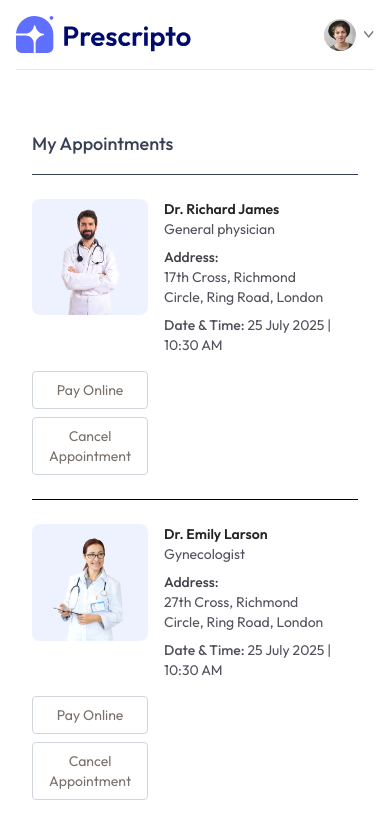
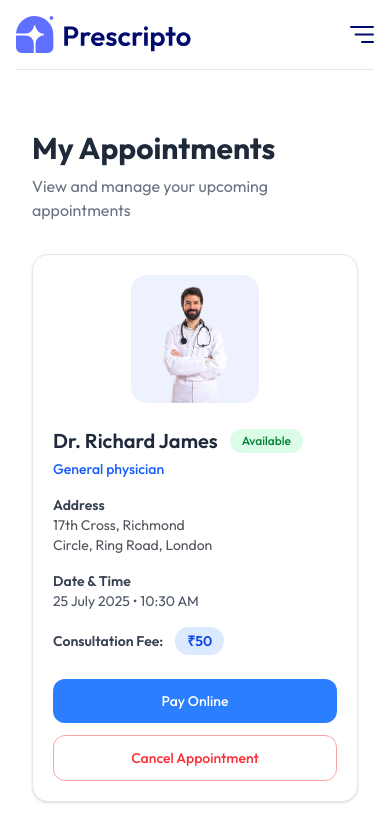
Before and after one commit to Utkarsh-webdev/Doc-Place, a React (Vite) app in the folder client/: page /my-appointments in a window 390 px wide. Shown: the top 821 px of the page. Built offline with nearby package versions, Linux system fonts and the light colour scheme.

Commit message:
feat: complete frontend with authentication, appointments, profile, and responsive UI

```diff
--- a/client/src/components/Navbar.jsx
+++ b/client/src/components/Navbar.jsx
@@ -1,3 +1,4 @@
+
 import React, { useState } from "react";
 import { assets } from "../assets/assets_frontend/assets";
 import { NavLink, useNavigate } from "react-router-dom";
@@ -5,11 +6,13 @@ import { NavLink, useNavigate } from "react-router-dom";
 const Navbar = () => {
   const navigate = useNavigate();
 
-  // For testing
   const [token, setToken] = useState(true);
+  const [showMenu, setShowMenu] = useState(false);
 
   return (
+    <>
       <div className="flex items-center justify-between py-4 mb-5 border-b border-gray-200 bg-white sticky top-0 z-50">
+
         {/* Logo */}
         <img
           src={assets.logo}
@@ -18,19 +21,14 @@ const Navbar = () => {
           onClick={() => navigate("/")}
         />
 
-      {/* Navigation */}
+        {/* Desktop Navigation */}
         <ul className="hidden md:flex items-center gap-8 font-medium">
           <NavLink to="/">
             {({ isActive }) => (
               <div className="flex flex-col items-center gap-1 group">
-              <p
-                className={
-                  isActive ? "text-black" : "text-gray-600 hover:text-black"
-                }
-              >
+                <p className={isActive ? "text-black" : "text-gray-600 hover:text-black"}>
                   HOME
                 </p>
-
                 <div
                   className={`h-[2px] bg-blue-500 rounded-full transition-all duration-300 ${
                     isActive ? "w-full" : "w-0 group-hover:w-full"
@@ -43,14 +41,9 @@ const Navbar = () => {
           <NavLink to="/doctors">
             {({ isActive }) => (
               <div className="flex flex-col items-center gap-1 group">
-              <p
-                className={
-                  isActive ? "text-black" : "text-gray-600 hover:text-black"
-                }
-              >
+                <p className={isActive ? "text-black" : "text-gray-600 hover:text-black"}>
                   ALL DOCTORS
                 </p>
-
                 <div
                   className={`h-[2px] bg-blue-500 rounded-full transition-all duration-300 ${
                     isActive ? "w-full" : "w-0 group-hover:w-full"
@@ -63,14 +56,9 @@ const Navbar = () => {
           <NavLink to="/about">
             {({ isActive }) => (
               <div className="flex flex-col items-center gap-1 group">
-              <p
-                className={
-                  isActive ? "text-black" : "text-gray-600 hover:text-black"
-                }
-              >
+                <p className={isActive ? "text-black" : "text-gray-600 hover:text-black"}>
                   ABOUT
                 </p>
-
                 <div
                   className={`h-[2px] bg-blue-500 rounded-full transition-all duration-300 ${
                     isActive ? "w-full" : "w-0 group-hover:w-full"
@@ -83,14 +71,9 @@ const Navbar = () => {
           <NavLink to="/contact">
             {({ isActive }) => (
               <div className="flex flex-col items-center gap-1 group">
-              <p
-                className={
-                  isActive ? "text-black" : "text-gray-600 hover:text-black"
-                }
-              >
+                <p className={isActive ? "text-black" : "text-gray-600 hover:text-black"}>
                   CONTACT
                 </p>
-
                 <div
                   className={`h-[2px] bg-blue-500 rounded-full transition-all duration-300 ${
                     isActive ? "w-full" : "w-0 group-hover:w-full"
@@ -103,9 +86,10 @@ const Navbar = () => {
 
         {/* Right Side */}
         <div className="flex items-center gap-4">
+
           {token ? (
-          <div className="relative group cursor-pointer">
-            <div className="flex items-center gap-2">
+            <div className="relative group hidden md:block">
+              <div className="flex items-center gap-2 cursor-pointer">
                 <img
                   className="w-8 rounded-full"
                   src={assets.profile_pic}
@@ -119,7 +103,6 @@ const Navbar = () => {
                 />
               </div>
 
-            {/* Dropdown */}
               <div className="absolute right-0 top-8 pt-4 hidden group-hover:block z-20">
                 <div className="min-w-48 bg-white rounded-xl shadow-lg border border-gray-100 flex flex-col gap-3 p-4">
                   <p
@@ -148,13 +131,91 @@ const Navbar = () => {
           ) : (
             <button
               onClick={() => navigate("/login")}
-            className="bg-blue-500 text-white px-8 py-3 rounded-full hover:bg-blue-600 transition-all"
+              className="hidden md:block bg-blue-500 text-white px-8 py-3 rounded-full hover:bg-blue-600 transition-all"
             >
               Create Account
             </button>
           )}
+
+          {/* Mobile Menu Icon */}
+          <img
+            onClick={() => setShowMenu(true)}
+            className="w-6 md:hidden cursor-pointer"
+            src={assets.menu_icon}
+            alt="Menu"
+          />
         </div>
       </div>
+
+      {/* Mobile Menu */}
+      <div
+        className={`md:hidden fixed top-0 right-0 bottom-0 z-50 bg-white transition-all duration-300 overflow-hidden ${
+          showMenu ? "w-full" : "w-0"
+        }`}
+      >
+        <div className="flex items-center justify-between px-5 py-6">
+          <img src={assets.logo} className="w-36" alt="Logo" />
+
+          <img
+            onClick={() => setShowMenu(false)}
+            src={assets.cross_icon}
+            className="w-7 cursor-pointer"
+            alt="Close"
+          />
+        </div>
+
+        <ul className="flex flex-col gap-2 px-5 text-lg font-medium">
+
+          <NavLink onClick={() => setShowMenu(false)} to="/" className="px-4 py-2 rounded hover:bg-gray-100">
+            HOME
+          </NavLink>
+
+          <NavLink onClick={() => setShowMenu(false)} to="/doctors" className="px-4 py-2 rounded hover:bg-gray-100">
+            ALL DOCTORS
+          </NavLink>
+
+          <NavLink onClick={() => setShowMenu(false)} to="/about" className="px-4 py-2 rounded hover:bg-gray-100">
+            ABOUT
+          </NavLink>
+
+          <NavLink onClick={() => setShowMenu(false)} to="/contact" className="px-4 py-2 rounded hover:bg-gray-100">
+            CONTACT
+          </NavLink>
+
+          {token && (
+            <>
+              <hr className="my-2" />
+
+              <NavLink
+                onClick={() => setShowMenu(false)}
+                to="/my-profile"
+                className="px-4 py-2 rounded hover:bg-gray-100"
+              >
+                My Profile
+              </NavLink>
+
+              <NavLink
+                onClick={() => setShowMenu(false)}
+                to="/my-appointments"
+                className="px-4 py-2 rounded hover:bg-gray-100"
+              >
+                My Appointments
+              </NavLink>
+
+              <button
+                onClick={() => {
+                  setToken(false);
+                  setShowMenu(false);
+                }}
+                className="text-left px-4 py-2 rounded hover:bg-gray-100 text-red-500"
+              >
+                Logout
+              </button>
+            </>
+          )}
+        </ul>
+      </div>
+    </>
   );
 };
 
--- a/client/src/pages/MyAppointment.jsx
+++ b/client/src/pages/MyAppointment.jsx
@@ -1,3 +1,4 @@
+
 import React, { useContext } from 'react'
 import { AppContext } from '../context/AppContext'
 
@@ -8,20 +9,31 @@ const MyAppointment = () => {
   return (
     <div className='px-4 sm:px-10 md:px-14 lg:px-28 py-10'>
 
-      <p className='pb-4 text-lg font-medium text-gray-700 border-b'>
+      {/* Heading */}
+      <div className='mb-8'>
+        <h1 className='text-3xl font-bold text-gray-800'>
           My Appointments
+        </h1>
+
+        <p className='text-gray-500 mt-2'>
+          View and manage your upcoming appointments
         </p>
+      </div>
 
-      <div>
+      {/* Appointment List */}
+      <div className='space-y-5'>
         {doctors.slice(0, 3).map((item, index) => (
           <div
             key={index}
-            className='grid grid-cols-[1fr_2fr] gap-4 sm:flex sm:gap-6 py-6 border-b'
+            className='bg-white border border-gray-200 rounded-2xl shadow-sm hover:shadow-md transition-all duration-300 p-5'
           >
+
+            <div className='flex flex-col md:flex-row gap-6'>
+
               {/* Doctor Image */}
-            <div>
+              <div className='flex justify-center md:justify-start'>
                 <img
-                className='w-32 bg-indigo-50 rounded-lg'
+                  className='w-32 h-32 object-cover rounded-2xl bg-indigo-50'
                   src={item.image}
                   alt={item.name}
                 />
@@ -29,35 +41,67 @@ const MyAppointment = () => {
 
               {/* Doctor Details */}
               <div className='flex-1 text-sm text-zinc-600'>
-              <p className='text-neutral-800 font-semibold'>
+
+                <div className='flex flex-wrap items-center gap-3'>
+                  <h2 className='text-xl font-semibold text-gray-800'>
                     {item.name}
+                  </h2>
+
+                  <span className='bg-green-100 text-green-700 px-3 py-1 rounded-full text-xs font-medium'>
+                    Available
+                  </span>
+                </div>
+
+                <p className='text-blue-600 font-medium mt-1'>
+                  {item.speciality}
                 </p>
 
-              <p>{item.speciality}</p>
-
-              <p className='text-zinc-700 font-medium mt-2'>
-                Address:
+                <div className='mt-4'>
+                  <p className='font-semibold text-gray-700'>
+                    Address
                   </p>
 
                   <p>{item.address?.line1}</p>
                   <p>{item.address?.line2}</p>
+                </div>
 
-              <p className='mt-2'>
-                <span className='font-medium'>Date & Time:</span>{' '}
-                25 July 2025 | 10:30 AM
+                <div className='mt-4'>
+                  <p className='font-semibold text-gray-700'>
+                    Date & Time
+                  </p>
+
+                  <p className='text-gray-600'>
+                    25 July 2025 • 10:30 AM
                   </p>
                 </div>
 
+                <div className='mt-4 flex items-center gap-3'>
+                  <span className='font-semibold text-gray-700'>
+                    Consultation Fee:
+                  </span>
+
+                  <span className='bg-blue-100 text-blue-700 px-3 py-1 rounded-full text-sm font-semibold'>
+                    ₹{item.fees}
+                  </span>
+                </div>
+
+              </div>
+
               {/* Buttons */}
-            <div className='flex flex-col gap-2 justify-end'>
-              <button className='text-sm text-stone-500 border border-gray-300 rounded py-2 px-4 hover:bg-blue-500 hover:text-white transition-all'>
+              <div className='flex flex-col gap-3 justify-center md:min-w-[180px]'>
+
+                <button className='bg-blue-500 hover:bg-blue-600 text-white py-3 px-4 rounded-xl text-sm font-medium transition-all duration-300'>
                   Pay Online
                 </button>
 
-              <button className='text-sm text-stone-500 border border-gray-300 rounded py-2 px-4 hover:bg-red-500 hover:text-white transition-all'>
+                <button className='border border-red-300 text-red-500 hover:bg-red-500 hover:text-white py-3 px-4 rounded-xl text-sm font-medium transition-all duration-300'>
                   Cancel Appointment
                 </button>
+
               </div>
+
+            </div>
+
           </div>
         ))}
       </div>
```
Also changed, not shown: client/src/pages/Doctor.jsx (+20 -1 lines). Lines whose indentation alone changed are shown as unchanged.
